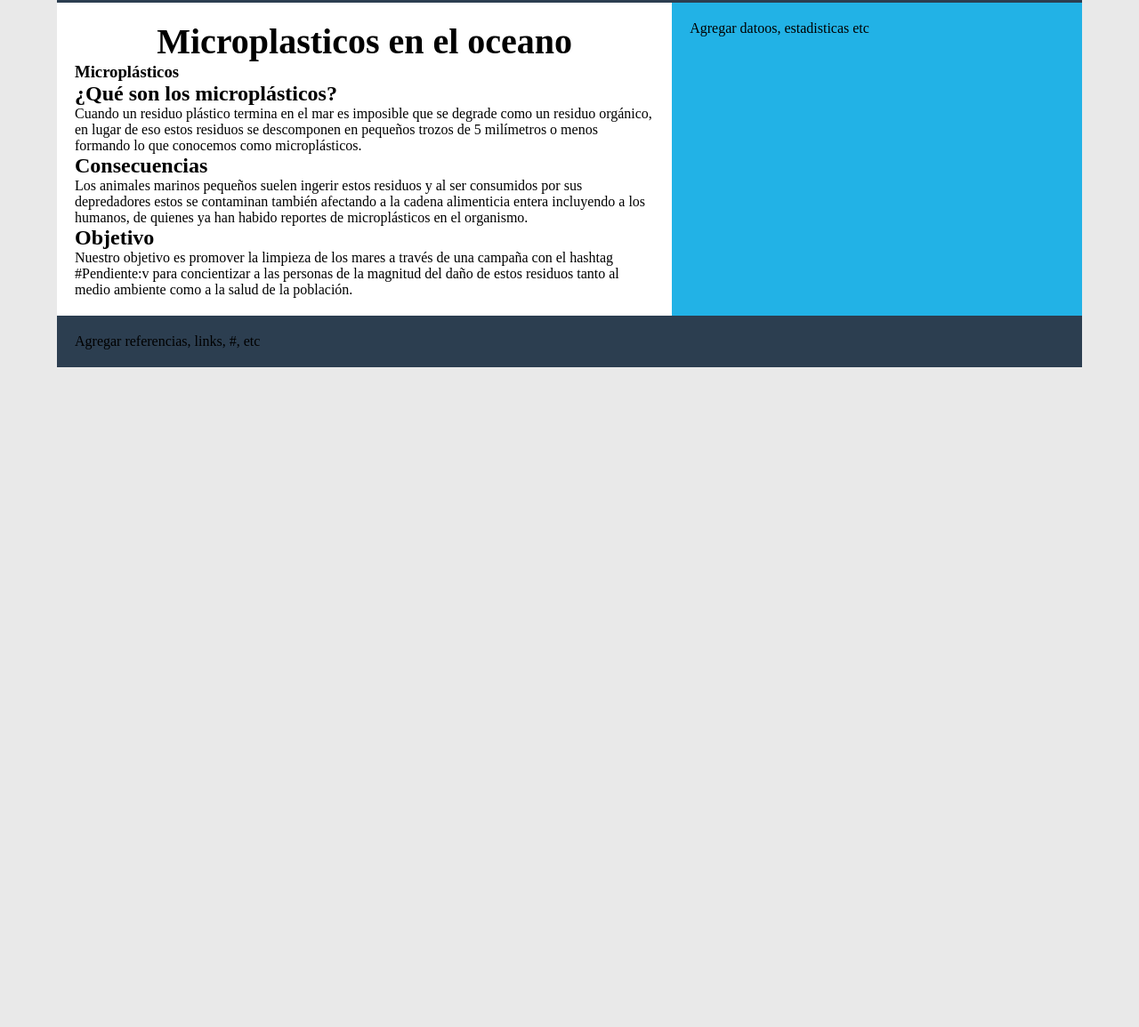
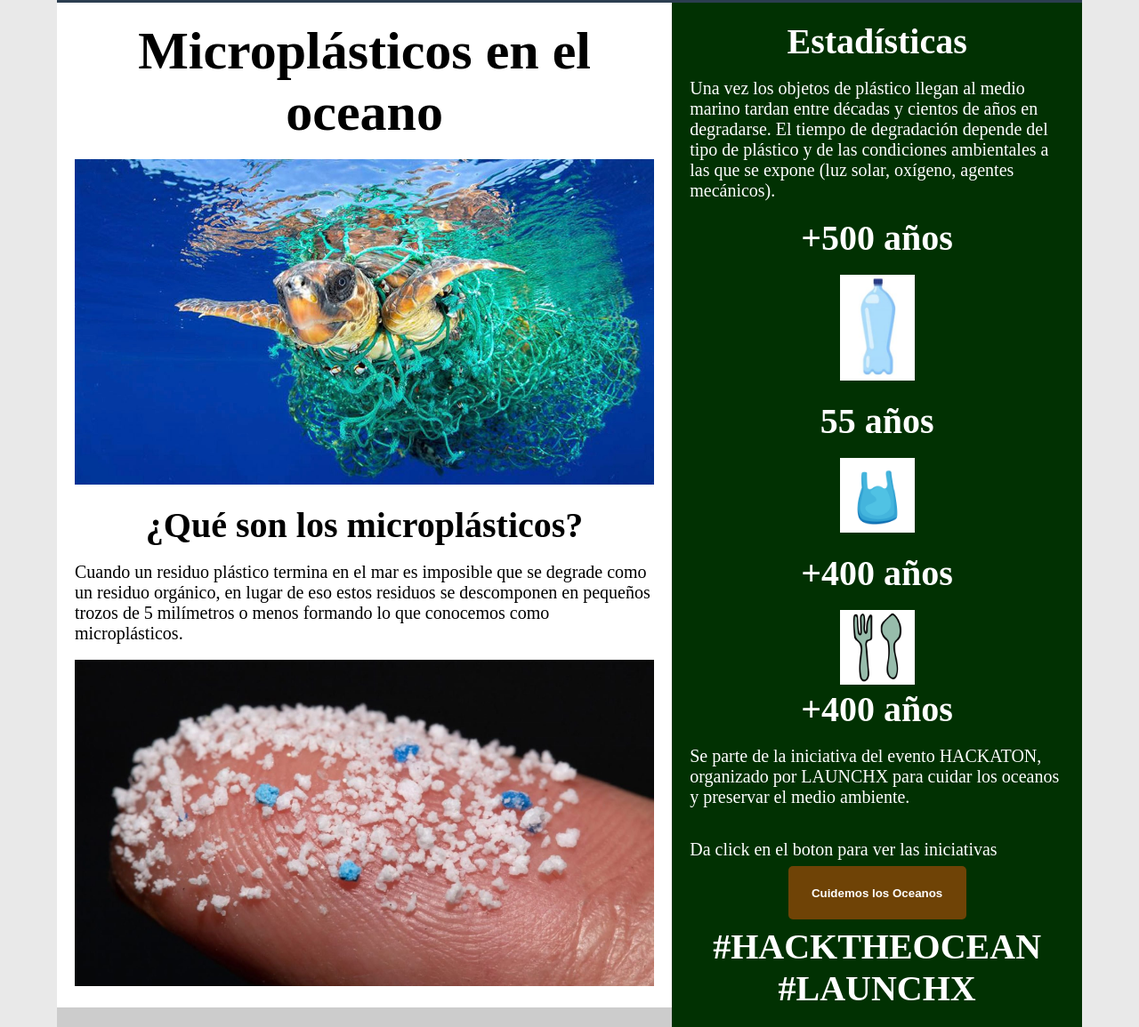
Before and after one commit to santysmoc/HackathonMicroplasticosOceanicos, a plain HTML site: page index.html in a window 1280 px wide. Shown: the part 60-1215 px from the top of the page at 89% size. Before the commit the page ends 800 px from the top, so only its background shows below. Drawn offline with Linux system fonts and the light colour scheme.

Commit message:
cambios kelvin

```diff
--- a/estilos.css
+++ b/estilos.css
@@ -7,10 +7,12 @@
 .contenedor {
 	background:#ccc;
 	width:90%;
-	max-width:90%px;
+	max-width:90%;
+	height: 100%;;
 	margin:auto;
 	display:flex;
 	flex-flow:row wrap;
+
 }
 
 body {
@@ -36,15 +38,71 @@ header nav a {
 	padding:10px;
 
 }
+img {
+	align-items: center;
+	width: 100%;
+	height: 100%;
+	margin: 0;
+	padding: 0;
+	background-position: center;
+  }
 
 
 .inicio {
 	background:#fff;
 	padding:20px;
-
 	flex:1 1 50%;
+	height: 80%;
 
 }
+
+.imagen1{
+	content: '';
+	height:60%;
+	width: 100%;
+	top: 0;
+	left: 0;
+	text-align: center;
+
+
+}
+.imagen2{
+	content: '';
+	height:60%;
+	width: 100%;
+	top: 0;
+	left: 0;
+	text-align: center;
+
+
+}
+.imagen3{
+	content: '';
+	height:20%;
+	width: 20%;
+	top: 0;
+	left: 0;
+	align-items: center;
+
+}
+.imagen4{
+	content: '';
+	height:20%;
+	width: 20%;
+	top: 0;
+	left: 0;
+
+}
+.imagen5{
+	content: '';
+	height:20%;
+	width: 20%;
+	top: 0;
+	left: 0;
+	justify-content:center;
+
+}
+
 
 .incio div {
 	margin-bottom: 20px;
@@ -56,7 +114,7 @@ header nav a {
     text-decoration: none;
     color: rgb(0, 0, 0);
     text-align: center;
-    font-size: 40px;
+    font-size: 60px;
 
 }
 .textcolor2{
@@ -66,10 +124,48 @@ header nav a {
     font-size: 20px;
 
 }
+.subtitulo{
+	text-align: center;
+	font-size: 40px;
+}
+.subtitulo2{
+	text-align: center;
+	font-size: 40px;
+	color: #fff;
+}
+.parrafo{
+	font-size: 20px;
+}
+.parrafoaside{
+	font-size: 20px;
+	color: #fff;
 
+}
+
+button:hover{
+    color: #ffffff;
+    background: #1c25a8;
+    box-shadow: 0 5px 5px rgba(0, 0, 0, .7);
+}
+.boton1{
+	background-color: #6f4306;
+	width: 200px;
+	height: 60px;
+	grid-row: span 2;
+	margin: 7px auto;
+	text-align: center;
+	display: flex;
+	align-items: center;
+	justify-content: center;
+    color: #ffffff;
+	font-weight: 600;
+    border: none;
+    border-radius: 5px;
+    cursor: pointer;
+}
 
 aside {
-	background:#22b2e6;
+	background:#013102;
 	padding:20px;
 	flex:1 1 30%;
 	display: flex;
--- a/index.html
+++ b/index.html
@@ -1,59 +1,121 @@
 <!DOCTYPE html>
 <html lang="en">
+
+
 <head>
     <meta charset="UTF-8">
     <meta http-equiv="X-UA-Compatible" content="IE=edge">
     <meta name="viewport" content="width=device-width, initial-scale=1.0">
     <link rel="stylesheet" href="./estilos.css"">
+
+
     <title>Hack the Ocean</title>
 </head>
+
+
+
 <body>
+
     <section class="contenedor">
+        <!--Este es la configuracion del header la parte en azul de arriba-->
     <header>
             <nav>
-
-
             <a class="textcolor2" href="#">Inicio</a>
             <a class="textcolor2" href="#">Problematica</a>
             <a class="textcolor2" href="#">Soluciones</a>
         </nav>
+    </header>
 
-    </header>
+<!--Esta es la parte de en medio del body -->
     <section class="inicio">
-        <h1 class="textcolor1">Microplasticos en el oceano</h1>
+        <h1 class="textcolor1">Microplásticos en el oceano</h1>
+      <br>
+        <div class="imagen1" >
+        <img src="./imagenes/imagen1.jpg" alt="">
+    </div>
+    <br>
         <div>
-            <h1 class="titulo">Microplásticos</h1>
             <h2 class="subtitulo">¿Qué son los microplásticos?</h2>
+            <br>
             <p class="parrafo">
                 Cuando un residuo plástico termina en el mar es imposible que se degrade como un residuo orgánico, en lugar de eso estos residuos se
                 descomponen en pequeños trozos de 5 milímetros o menos formando lo que conocemos como microplásticos.
             </p>
+            <br>
+            <img src="./imagenes/imagen2.jpg" alt="" >
 
-            <h2 class="subtitulo">Consecuencias</h2>
-            <p class="parrafo">
-                Los animales marinos pequeños suelen ingerir estos residuos y al ser consumidos por sus depredadores estos se contaminan también
-                afectando a la cadena alimenticia entera incluyendo a los humanos, de quienes ya han habido reportes de microplásticos en el organismo.
-            </p>
 
-            <h2 class="subtitulo">Objetivo</h2>
-            <p class="parrafo">
-                Nuestro objetivo es promover la limpieza de los mares a través de una campaña con el hashtag #Pendiente:v para concientizar a las personas
-                de la magnitud del daño de estos residuos tanto al medio ambiente como a la salud de la población.
-            </p>
+
         </div>
     </section>
+
+
+<!--Esta es la parte derecho de color verde-->
+
+    <br>
     <aside>
         <div>
-            <p class="parrafo">
-               Agregar datoos, estadisticas etc
+            <h2 class="subtitulo2">Estadísticas</h2>
+            <br>
+            <p class="parrafoaside">
+                Una vez los objetos de plástico llegan al medio marino tardan entre décadas y cientos de años en degradarse. El tiempo de degradación depende
+                del tipo de plástico y de las condiciones ambientales a las que se expone (luz solar, oxígeno, agentes mecánicos).
             </p>
+            <br>
+            <h2 class="subtitulo2">+500 años</h2>
 
+            <br>
+            <center>
+            <div class="imagen3">
+            <img src="./imagenes/imagen3.JPG" alt="" >
+        </div>
+
+        <br>
+        <h2 class="subtitulo2">55 años</h2>
+        <br>
+        <div class="imagen4">
+        <img src="./imagenes/imagen4.JPG" alt="" >
+    </div>
+
+    <br>
+    <h2 class="subtitulo2">+400 años</h2>
+    <br>
+
+    <div class="imagen5">
+    <img src="./imagenes/imagen5.JPG" alt="" >
+</div>
+
+<h2 class="subtitulo2">+400 años</h2>
+<br>
+
+</center>
+<p class="parrafoaside">
+    Se parte de la iniciativa del evento HACKATON, organizado por LAUNCHX para cuidar los oceanos y
+    preservar el medio ambiente.
+</p>
+<br>
+<br>
+<p class="parrafoaside">
+    Da click en el boton para ver las iniciativas
+
+</p>
+<button class="boton1">Cuidemos los Oceanos</button>
+<h2 class="subtitulo2"> #HACKTHEOCEAN #LAUNCHX  </h2>
         </div>
 
     </aside>
+
+
+
+
+    <br>
+    <br>
+    <!--Esta es la parte de abajo-->
     <footer>
-        <p>Agregar referencias, links, #, etc</p>
+
     </footer>
+
+
 </section>
 </body>
 </html>
```
Also changed, not shown: imagenes/imagen1.jpg (added), imagenes/imagen2.jpg (added), imagenes/imagen3.JPG (added), imagenes/imagen4.jpg (added), imagenes/imagen5.jpg (added), 1 other file.
